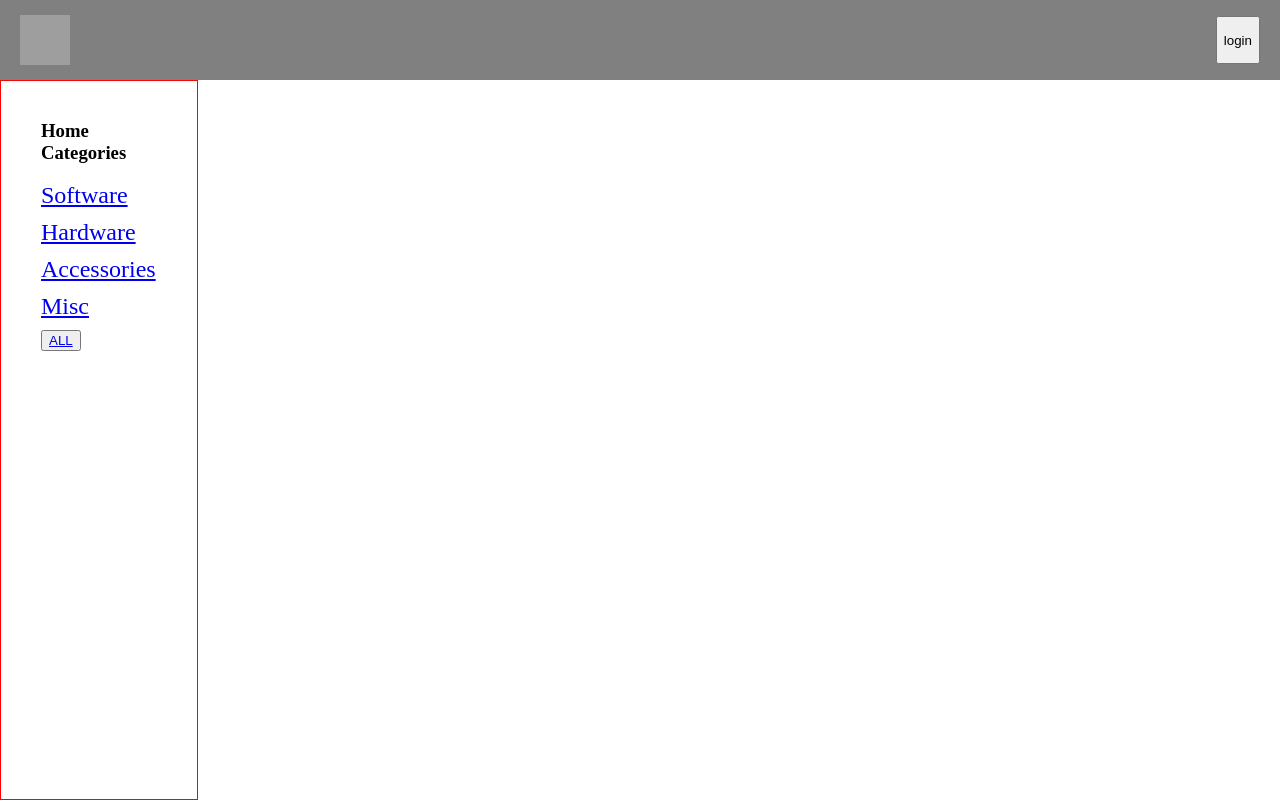
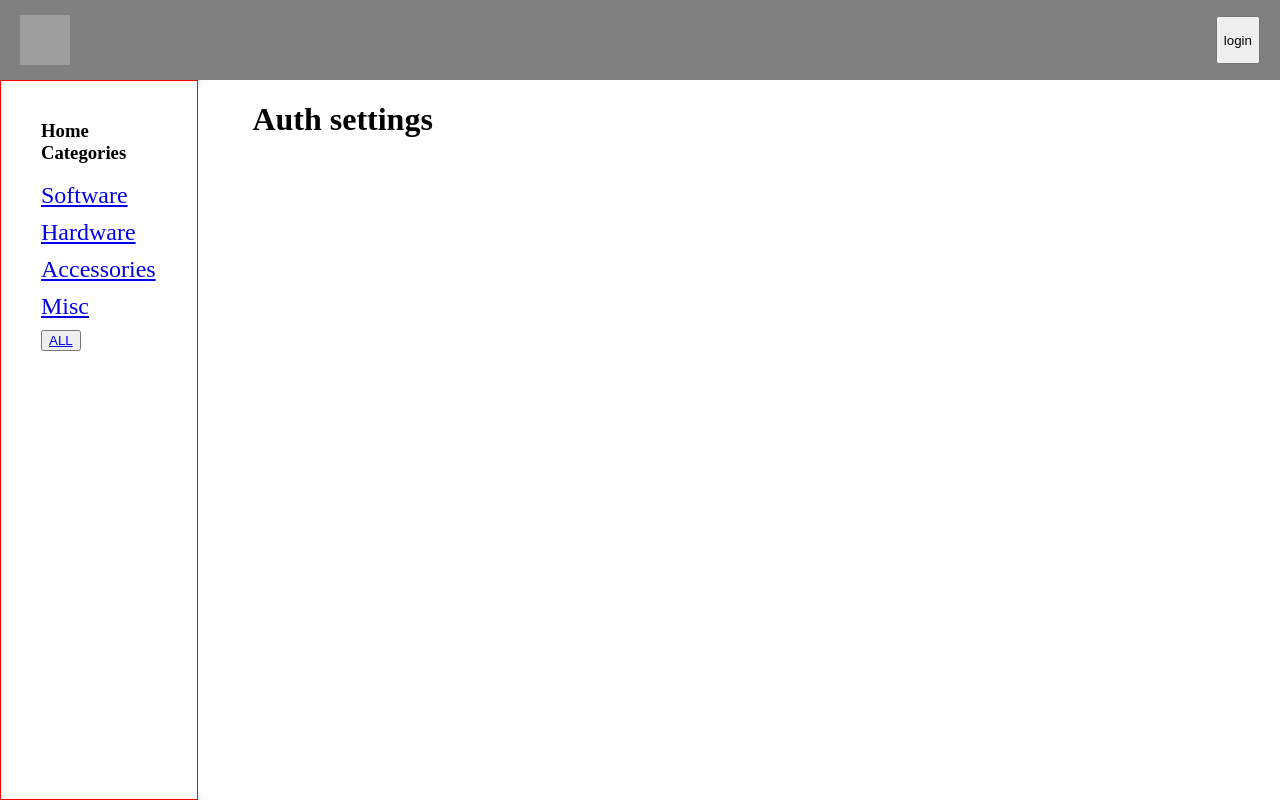
Before and after one commit to ArthurL808/consume-more-stuff, a React (Create React App) app: page /settings in a window 1280 px wide. Built offline with nearby package versions, Linux system fonts and the light colour scheme; grey boxes are pictures that could not be loaded.

Commit message:
auth setting route works

```diff
--- /dev/null
+++ b/src/Components/Auth/AuthSettings/AuthSettings.jsx
@@ -0,0 +1,11 @@
+import React from 'react';
+
+const AuthSettings = () => {
+    return (
+        <div>
+            <h1>Auth settings</h1>
+        </div>
+    )
+}
+
+export default AuthSettings;
--- /dev/null
+++ b/src/Components/Auth/AuthSettings/index.js
@@ -0,0 +1,2 @@
+import AuthSettings from './AuthSettings';
+export default AuthSettings;
--- a/src/Components/Sidebar/Sidebar.jsx
+++ b/src/Components/Sidebar/Sidebar.jsx
@@ -12,7 +12,7 @@ const Sidebar = ({ isAuth }) => {
                     <Fragment>
                         <li><Link to="/home">Home</Link></li>
                         <li><Link to="/messages">Messages</Link></li>
-                        <li>Setting</li>
+                        <li><Link to="/settings">Setting</Link></li>
                         <button><Link to="/new">new</Link></button>
                     </Fragment> :
                     <Fragment>
--- a/src/Routes.js
+++ b/src/Routes.js
@@ -7,6 +7,7 @@ import UnAuthHardware from './Components/UnAuth/UnAuthHardware';
 import AuthNewItem from './Components/Auth/AuthNewItem';
 import AuthHome from './Components/Auth/AuthHome';
 import AuthMessages from './Components/Auth/AuthMessages';
+import AuthSettings from './Components/Auth/AuthSettings';
 
 export const routes = [
     {
@@ -41,5 +42,9 @@ export const routes = [
     {
         path: '/messages',
         main: () => <AuthMessages />
+    },
+    {
+        path: '/settings',
+        main: () => <AuthSettings />
     }
 ]
```
